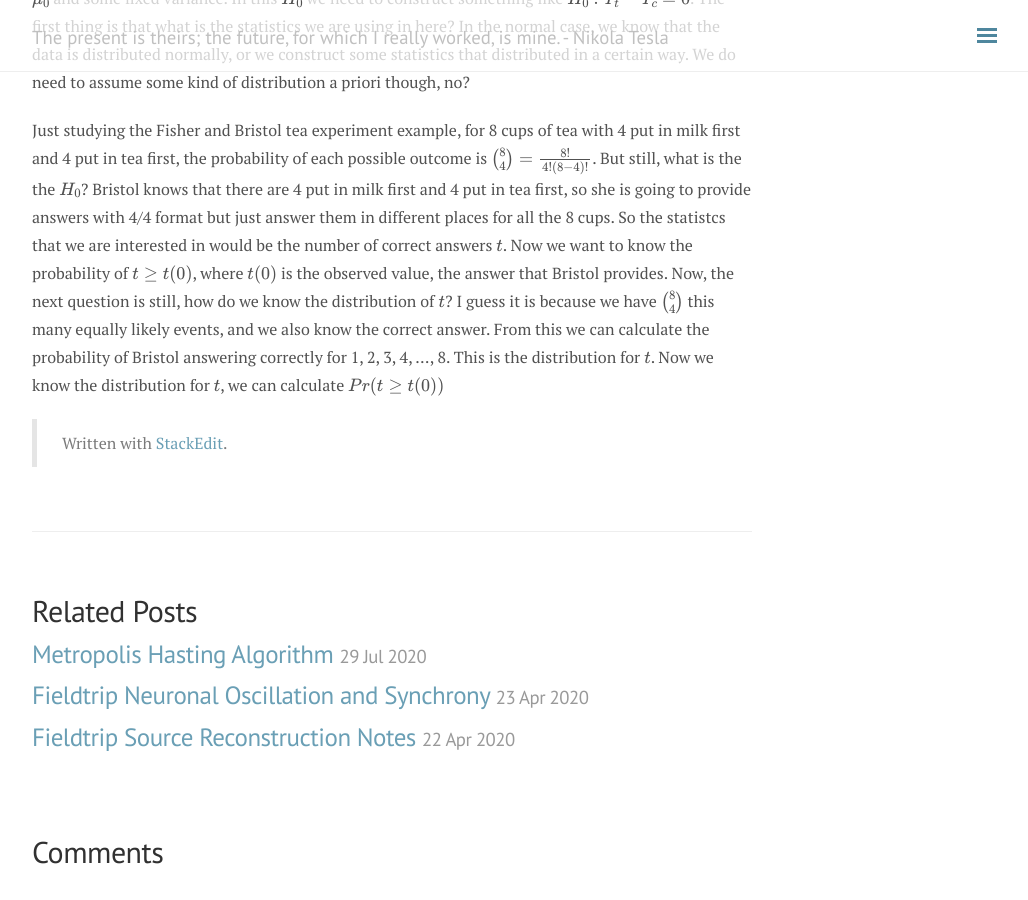
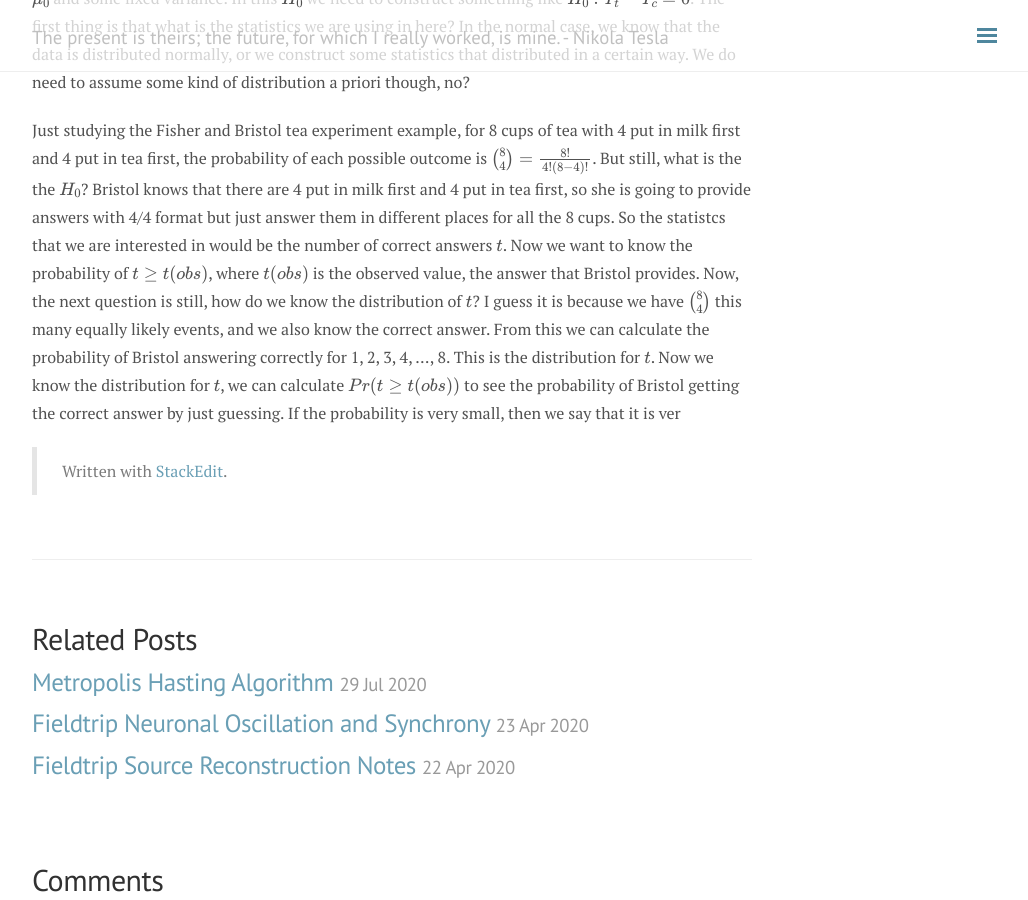
Before and after one commit to andylikescodes/andylikescodes.github.io, a Jekyll site: the page built from _posts/2020-07-28-Testing-Null-Hypothesis-For-Treatment-Effects.md, in a window 1280 px wide and 900 px high, scrolled down 908 px. Shown: the whole window, without its empty margins (248-1276 px from the left). Built offline with Jekyll 4.4.1, drawn with Linux system fonts in a browser that asks for light colours; nearby versions of some CDN libraries; formulas are drawn with MathJax 3; comment, search, counter and statistics services are not loaded.

Commit message:
_posts/2020-07-28-Testing-Null-Hypothesis-For-Treatment-Effects.md updated from https://stackedit.io/

```diff
--- a/_posts/2020-07-28-Testing-Null-Hypothesis-For-Treatment-Effects.md
+++ b/_posts/2020-07-28-Testing-Null-Hypothesis-For-Treatment-Effects.md
@@ -15,7 +15,7 @@ Should I consider this distribution as the $H_0$ distribution? Assuming there is
 
 Watching the video again - under $H_0$ the potential outcomes are the same for each subject $y_i(0) = y_i(1)$ for all assignments in $\Omega$. In randomized experiments, all assignment vectors in $\Omega$ are equally likely. I am guessing that under the $H_0$, if we take $\bar{Y}_t - \bar{Y}_c$ as the statistics, then it should be some kind of a distribution around 0, because $H_0$ is making the assumption that there is no treatment effect. Then after we have a bunch of observations, then we can use these observations to get a statistics to do the hypothesis testing. Although, the question now is how do we know the distribution/statistics under $H_0$? If we think about hypothesis testing for the mean with known variance under normal distribution, we construct $H_0:\mu=\mu_0$. Then after we collect sample data and we have $\bar{x}$, we find the cumulated probability of  $\mu \geq \bar{x}$ from the normal distribution of $\mu$ with   mean $\mu_0$ and some fixed variance. In this $H_0$ we need to construct something like $H_0: \bar{Y}_t - \bar{Y}_c=0$. The first thing is that what is the statistics we are using in here? In the normal case, we know that the data is distributed normally, or we construct some statistics that distributed in a certain way. We do need to assume some kind of distribution a priori though, no?
 
-Just studying the Fisher and Bristol tea experiment example, for 8 cups of tea with 4 put in milk first and 4 put in tea first, the probability of each possible outcome is $\binom{8}{4} = \frac{8!}{4!(8-4)!}$. But still, what is the the $H_0$? Bristol knows that there are 4 put in milk first and 4 put in tea first, so she is going to provide answers with 4/4 format but just answer them in different places for all the 8 cups. So the statistcs that we are interested in would be the number of correct answers $t$. Now we want to know the probability of $t\geq t(0)$, where $t(0)$ is the observed value, the answer that Bristol provides. Now, the next question is still, how do we know the distribution of $t$? I guess it is because we have $\binom{8}{4}$ this many equally likely events, and we also know the correct answer. From this we can calculate the probability of Bristol answering correctly for 1, 2, 3, 4, ..., 8. This is the distribution for $t$. Now we know the distribution for $t$, we can calculate $Pr(t\geq t(0))$
+Just studying the Fisher and Bristol tea experiment example, for 8 cups of tea with 4 put in milk first and 4 put in tea first, the probability of each possible outcome is $\binom{8}{4} = \frac{8!}{4!(8-4)!}$. But still, what is the the $H_0$? Bristol knows that there are 4 put in milk first and 4 put in tea first, so she is going to provide answers with 4/4 format but just answer them in different places for all the 8 cups. So the statistcs that we are interested in would be the number of correct answers $t$. Now we want to know the probability of $t\geq t(obs)$, where $t(obs)$ is the observed value, the answer that Bristol provides. Now, the next question is still, how do we know the distribution of $t$? I guess it is because we have $\binom{8}{4}$ this many equally likely events, and we also know the correct answer. From this we can calculate the probability of Bristol answering correctly for 1, 2, 3, 4, ..., 8. This is the distribution for $t$. Now we know the distribution for $t$, we can calculate $Pr(t\geq t(obs))$ to see the probability of Bristol getting the correct answer by just guessing. If the probability is very small, then we say that it is ver
 
 
 
```
Also changed, not shown: other parts of _posts/2020-07-28-Testing-Null-Hypothesis-For-Treatment-Effects.md (+1 -1 lines).
